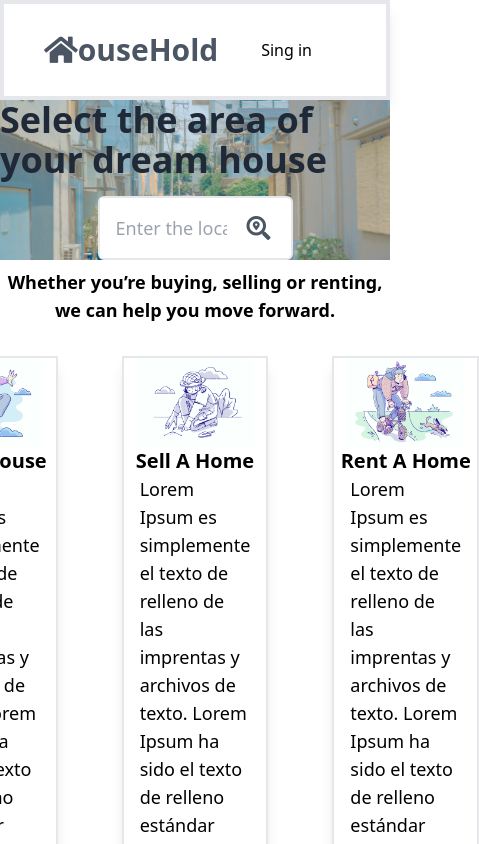
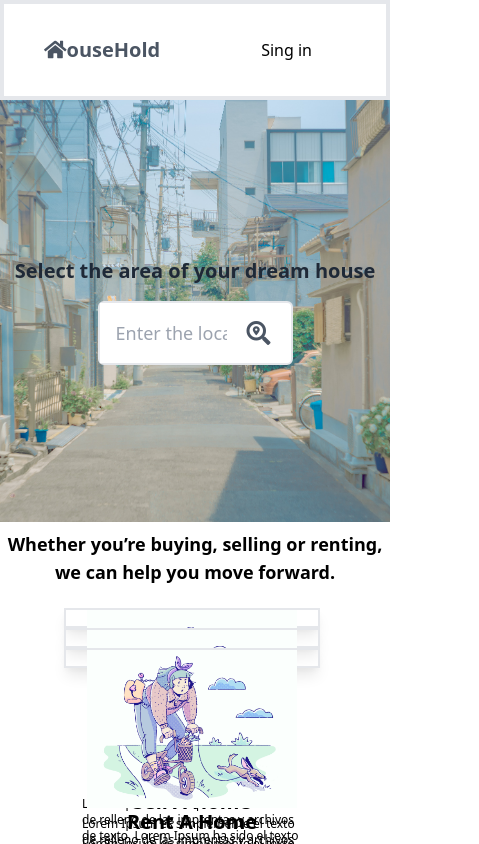
Before and after one commit to YulissaLopezC/RealState, a React (Create React App) app: page / in a window 390 px wide. Shown: the top 844 px of the page, 479 px wide, since content can reach past the window. Built offline with nearby package versions, Linux system fonts and the light colour scheme.

Commit message:
estilos correcccion

```diff
--- a/package.json
+++ b/package.json
@@ -7,6 +7,7 @@
     "@testing-library/jest-dom": "^5.11.4",
     "@testing-library/react": "^11.1.0",
     "@testing-library/user-event": "^12.1.10",
+    "axios": "^0.22.0",
     "daisyui": "^1.14.2",
     "react": "^17.0.2",
     "react-dom": "^17.0.2",
--- a/src/components/Cart.jsx
+++ b/src/components/Cart.jsx
@@ -2,10 +2,10 @@ import React from 'react'
 
 const Cart = (props) => {
     return (
-        <div className="border-2 flex flex-col w-96 h-full items-center mx-8 shadow-lg">
+        <div className="border-2 flex flex-col w-64 sm:w-96 sm:h-full h-2/4 items-center mx-8 shadow-lg">
            <img className="w-10/12 h-auto" src={props.imagen} alt="imagen"/>
            <h2 className=" capitalize font-bold text-xl">{props.titulo}</h2>
-           <p className="font-light text-lg px-4">{props.descripcion}</p>
+           <p className="font-light  text-xs sm:text-lg px-4">{props.descripcion}</p>
            <button className="boton_card" type="button">{props.boton}</button>
         </div>
     )
--- a/src/components/Sidebar.jsx
+++ b/src/components/Sidebar.jsx
@@ -1,7 +1,6 @@
 import React from 'react'
 import '../styles/styles.css'
 import { Link } from 'react-router-dom'
-import BotonDarkMode from './BotonDarkMode'
 
 const Sidebar = () => {
     return (
--- a/src/pages/Index.jsx
+++ b/src/pages/Index.jsx
@@ -9,7 +9,7 @@ const Index = () => {
     return (
         <>
            <div className=" fondo flex flex-col h-1/2 w-full justify-center items-center">
-               <h4 className="font-semibold text-gray-800 text-4xl mb-4">Select the area of your dream house</h4>
+               <h4 className="font-semibold text-gray-800 text-xl sm:text-4xl mb-4">Select the area of your dream house</h4>
                <div className="flex border-2 w-1/2 bg-white h-16 items-center rounded-md focus:ring ">
                     <input className="w-11/12 h-full text-lg pl-4 focus:outline-none" placeholder="Enter the location" type="text"/>
                     <i className="text-2xl text-gray-600 px-5 fas fa-search-location"></i>
@@ -17,7 +17,7 @@ const Index = () => {
            </div>
             <h3 className="mt-2 font-semibold text-lg">Whether you’re buying, selling or renting, </h3>
             <h3 className="font-semibold text-lg"> we can help you move forward.</h3>
-            <div className="flex justify-center w-full px-8 mt-8">
+            <div className="flex flex-col h-10 sm:flex-row justify-center w-full px-8 mt-8">
                 <Cart imagen={card1} titulo="Buy a House"  descripcion="Lorem Ipsum es simplemente el texto de relleno de las imprentas y archivos de texto. Lorem Ipsum ha sido el texto de relleno estándar" boton="Search a House" />
 
                 <Cart imagen={card2} titulo="Sell a Home"  descripcion="Lorem Ipsum es simplemente el texto de relleno de las imprentas y archivos de texto. Lorem Ipsum ha sido el texto de relleno estándar" boton="See your option" />
--- a/src/pages/admin/NewCasa.jsx
+++ b/src/pages/admin/NewCasa.jsx
@@ -6,7 +6,6 @@ import { toast } from 'react-toastify';
 const NewCasa = ({showTable, addNewHouseToCard, houseList}) => {
 
     const formRef = useRef(null);
-    const customId = "custom-id-yes";
     /*const [nameP, setNameP] = useState();
     const [adress, setAdress] = useState();
     const [price, setPrice] = useState();
--- a/src/styles/styles.css
+++ b/src/styles/styles.css
@@ -41,7 +41,7 @@
 }
 
 .title_style{
-    @apply text-gray-600 font-bold text-3xl;
+    @apply text-gray-600 font-bold text-xl sm:text-3xl;
 }
 
 .items_menu{
```
Also changed, not shown: 1 other file (tests, documents, lock files or other folders).
